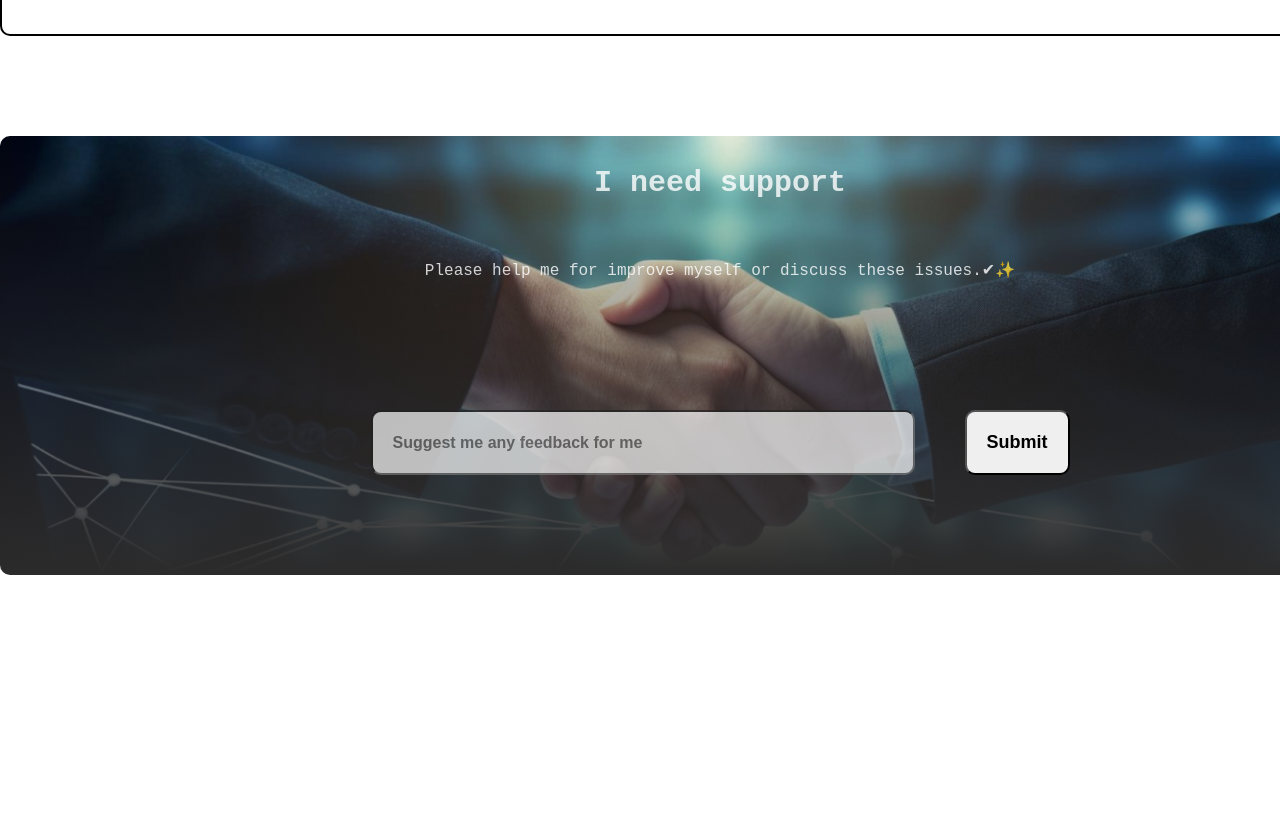
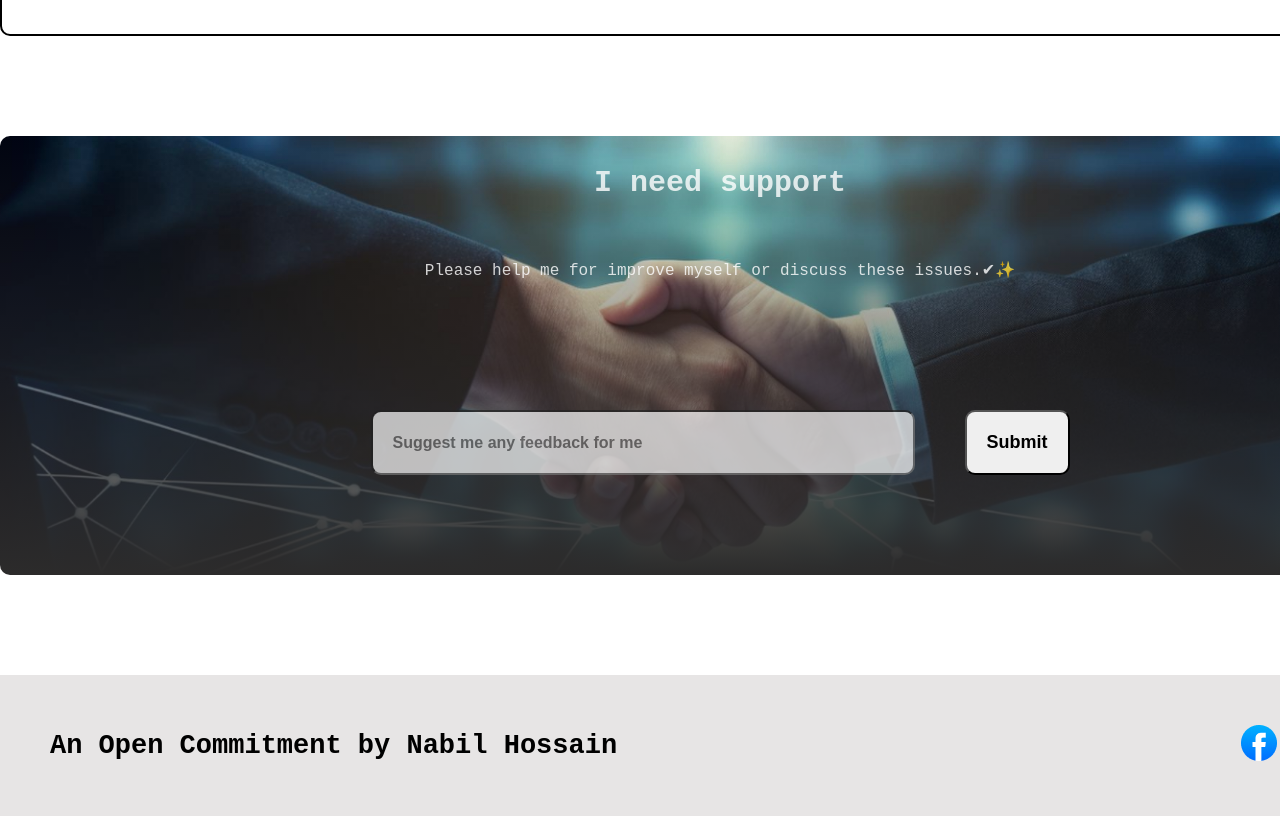
Before and after one commit to Nabilhossain01859/Assignment-01, a plain HTML site: page index.html in a window 1280 px wide. Shown: the part 5310-6126 px from the top of the page. Before the commit the page ends 5885 px from the top, so only its background shows below. Drawn offline with Linux system fonts and the light colour scheme; a web font is replaced by a local one.

Commit message:
footer work fininshed as well Assignment 10 also

```diff
--- a/index.html
+++ b/index.html
@@ -261,8 +261,9 @@
             </div>
         </section>
     </main>
-    <footer class="footer-section">
+    <footer >
         <!-- i need support section -->
+        <div class="footer-section">
             <div class="webDevelopmetn" style="color: white;">
                 <h2>
                     I need support
@@ -277,9 +278,22 @@
                 <input class="feedback-btn" type="submit" value="Submit">
 
             </div>
+        </div>
         <!-- links section -->
-        <section>
+        <section class="link-section-parent">
+               <div class="link-section-text">
+                <h2>
+                    An Open Commitment by Nabil Hossain
+                </h2>
+               </div>
+               <div class="link-section-link">
+                <ul>
+                    <li><a href=""><img src="./assets/facebook.png" alt=""></a></li>
+                    <li><a href=""><img src="./assets/github.png" alt=""></a></li>
+                    <li><a href=""><img src="./assets/linkedin-icon 1.png" alt=""></a></li>
 
+                </ul>
+               </div>
         </section>
     </footer>
 </body>
--- a/style.css
+++ b/style.css
@@ -184,6 +184,7 @@ p {
   display: flex;
   justify-content: center;
   gap: 50px;
+
 }
 
 .feedback-text {
@@ -204,3 +205,24 @@ border-radius: 10px;
   border-radius: 10px;
 
 }
+
+
+.link-section-parent{
+  margin-top: 100px;
+  background-color: rgb(231, 229, 229);
+  display: flex;
+  align-items: center;
+  justify-content: space-between;
+  padding: 50px;
+}
+.link-section-text{
+  font-size: large;
+  font-weight: 900;
+}
+.link-section-link > ul {
+  display: flex;
+  gap: 20px;
+}
+.link-section-link > ul >li{
+  list-style: none;
+}
```
Lines whose indentation alone changed are shown as unchanged.
